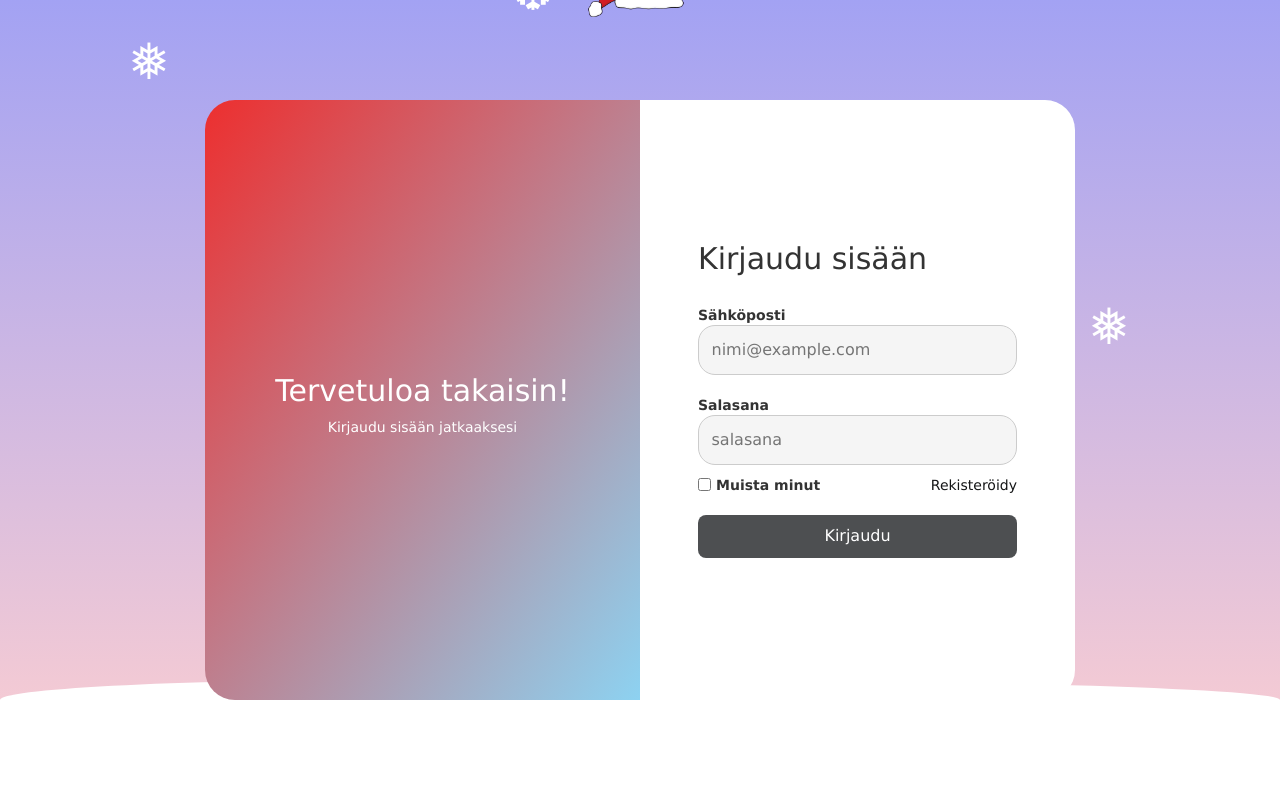
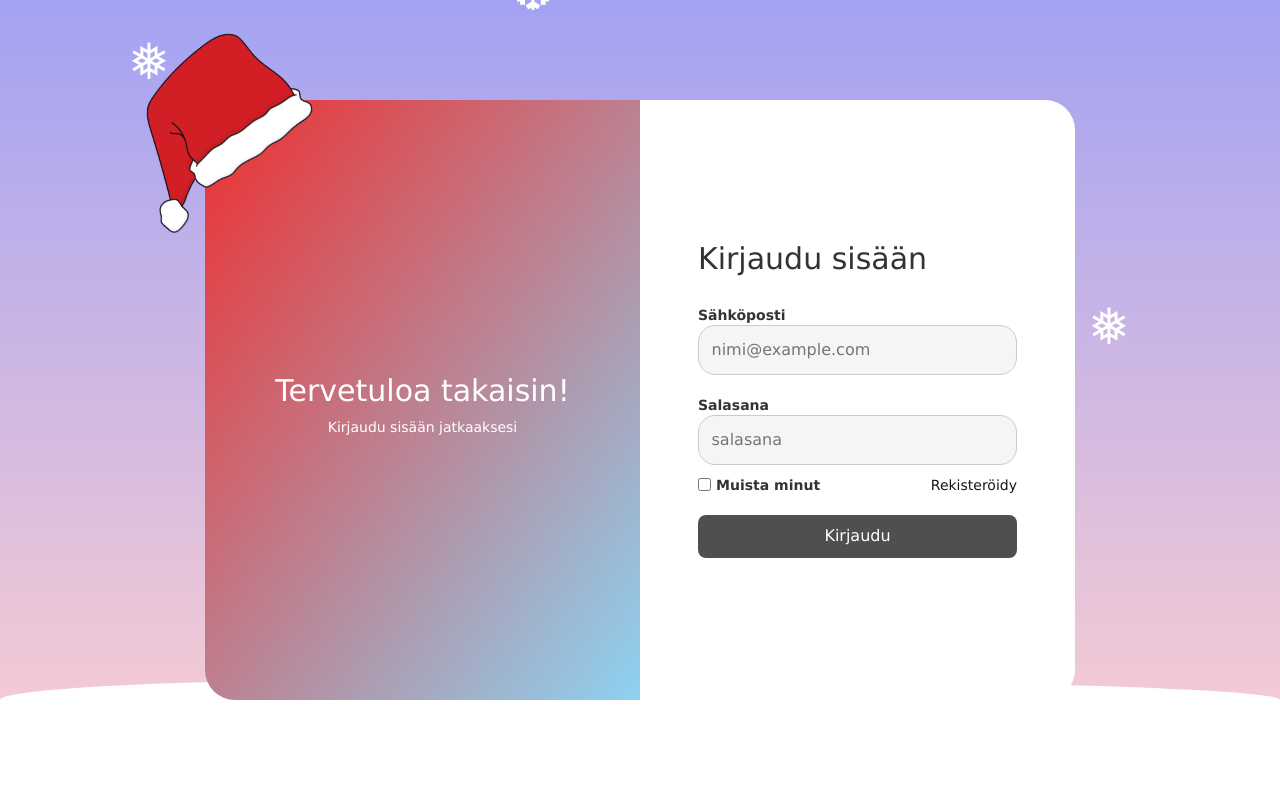
Before and after one commit to NiklasBoman/Budjettiseuranta, a PHP site: page /login.php in a window 1280 px wide. Run offline with PHP 8.4, Linux system fonts and the light colour scheme.

Commit message:
more jolly

```diff
--- a/frontend/assets/style.css
+++ b/frontend/assets/style.css
@@ -9,21 +9,23 @@ body {
     background: linear-gradient(rgb(115 114 237 / 66%), rgb(255 166 166 / 53%));
 }
 .container {
+  position: relative;
   z-index: 1;
   display: flex;
   width: 80%;
   max-width: 900px;
   height: 600px;
   border-radius: 10px;
-        overflow: hidden;
+  overflow: visible;
 }
+
 .joululakki {
   position: absolute;
-  top: -60px;
-  left: 50%;
-  transform: translateX(-50%);
-  width: 150px;
-  z-index: 2;
+  top: -65px;
+  left: -125px;
+  width: 300px;
+  transform: rotate(-35deg);
+  z-index: 999;
 }
     .vasen-paneeli{
         flex: 1;
--- a/frontend/login.php
+++ b/frontend/login.php
@@ -13,7 +13,7 @@
 <body>
 
 <div class="container">
-    <img src="joululakki.png" alt="Joululakki" class="joululakki">
+    <img src="../frontend/assets/joululakki.png" alt="Joululakki" class="joululakki">
     <!-- Kirjautumislomake, joka lähettää tiedot login.php:lle POST-metodilla -->
     <div class="vasen-paneeli">
     <h2> Tervetuloa takaisin! </h2>
--- a/frontend/register.php
+++ b/frontend/register.php
@@ -13,6 +13,7 @@
 <body>
 
 <div class="container">
+    <img src="../frontend/assets/joululakki.png" alt="Joululakki" class="joululakki">
     <!-- Kirjautumislomake, joka lähettää tiedot login.php:lle POST-metodilla -->
     <div class="vasen-paneeli">
     <h2>Jatka rekisteröitymällä!</h2>
```
Lines whose indentation alone changed are shown as unchanged.
